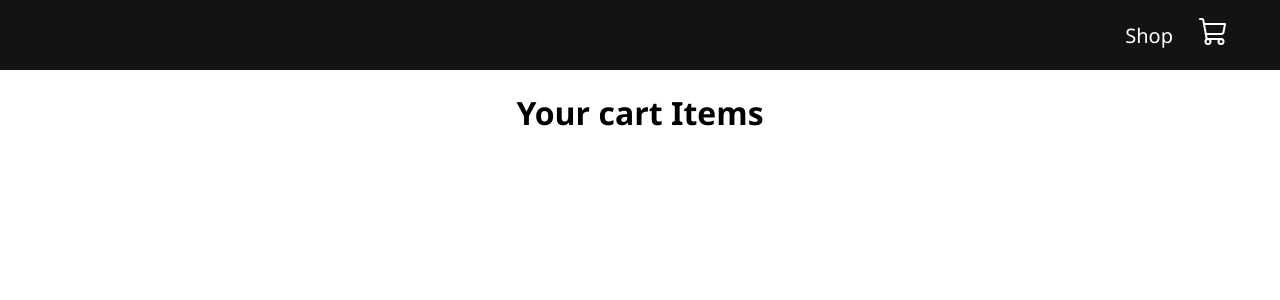
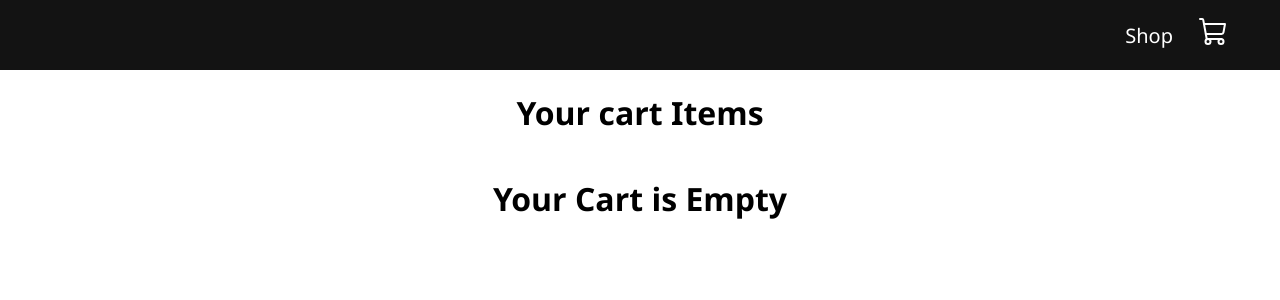
Before and after one commit to erickelninoSwift/shopping_cart_app, a React (Create React App) app: page /cart in a window 1280 px wide. Shown: the top 300 px of the page. Built offline with nearby package versions, Linux system fonts and the light colour scheme.

Commit message:
done with shopping cart

```diff
--- a/src/context/shop-context.jsx
+++ b/src/context/shop-context.jsx
@@ -31,7 +31,28 @@ function ShopContextprovider({ children }) {
     });
   };
 
-  const contextValue = { cartItems, addToCart, deleQuantity, updateQuantity };
+  const getTotalAmount = () => {
+    let totalAmount = 0;
+
+    for (const item in cartItems) {
+      if (cartItems[item] > 0) {
+        let itemInfos = PRODUCTS.find((product) => {
+          return product.id === parseInt(item);
+        });
+        totalAmount = totalAmount + cartItems[item] * itemInfos.price;
+      }
+    }
+
+    return totalAmount;
+  };
+
+  const contextValue = {
+    cartItems,
+    addToCart,
+    deleQuantity,
+    updateQuantity,
+    getTotalAmount,
+  };
   return (
     <ShopContext.Provider value={contextValue}>{children}</ShopContext.Provider>
   );
--- a/src/index.js
+++ b/src/index.js
@@ -5,9 +5,7 @@ import ShopContextprovider from "./context/shop-context";
 
 const root = ReactDOM.createRoot(document.getElementById("root"));
 root.render(
-  <React.StrictMode>
-    <ShopContextprovider>
-      <App />
-    </ShopContextprovider>
-  </React.StrictMode>
+  <ShopContextprovider>
+    <App />
+  </ShopContextprovider>
 );
--- a/src/pages/cart/Cart.jsx
+++ b/src/pages/cart/Cart.jsx
@@ -2,8 +2,10 @@ import React, { useContext } from "react";
 import { PRODUCTS } from "../../products";
 import { ShopContext } from "../../context/shop-context";
 import { CartItems } from "./CartItems";
+import { useNavigate } from "react-router-dom";
 export const Cart = () => {
-  const { cartItems } = useContext(ShopContext);
+  const { cartItems, getTotalAmount } = useContext(ShopContext);
+  const navigate = useNavigate();
   return (
     <div className="cart">
       <div>
@@ -15,6 +17,15 @@ export const Cart = () => {
             return <CartItems key={product.id} data={product} />;
         })}
       </div>
+      {getTotalAmount() > 0 ? (
+        <div className="checkout">
+          <p> Subtotal : ${getTotalAmount()}</p>
+          <button>checkout</button>
+          <button onClick={() => navigate("/")}>Continue shopping</button>
+        </div>
+      ) : (
+        <h1>Your Cart is Empty</h1>
+      )}
     </div>
   );
 };
--- a/src/pages/cart/CartItems.jsx
+++ b/src/pages/cart/CartItems.jsx
@@ -18,7 +18,7 @@ export const CartItems = ({ data }) => {
           <button onClick={() => deleQuantity(id)}>-</button>
           <input
             type="text"
-            defaultValue={cartItems[id]}
+            value={cartItems[id]}
             onChange={(e) => updateQuantity(e.target.value, id)}
           />
           <button onClick={() => addToCart(id)}>+</button>
--- a/src/pages/shop/shop.css
+++ b/src/pages/shop/shop.css
@@ -4,15 +4,15 @@
   font-size: 40px;
 }
 .products {
-  width: 100%;
+  width: 80%;
   height: auto;
   display: grid;
-  grid-template-columns: 1fr 1fr 1fr 1fr;
+  grid-template-columns: 1fr 1fr 1fr;
   place-items: center;
 }
 
 .product {
-  border-radius: 15px;
+  border-radius: 10px;
   width: 300px;
   height: 350px;
   margin: 100px;
```
